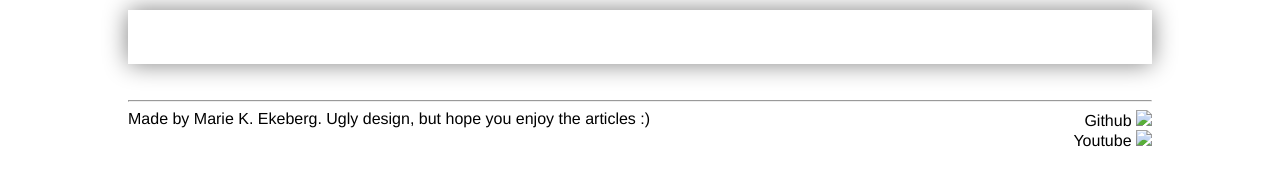
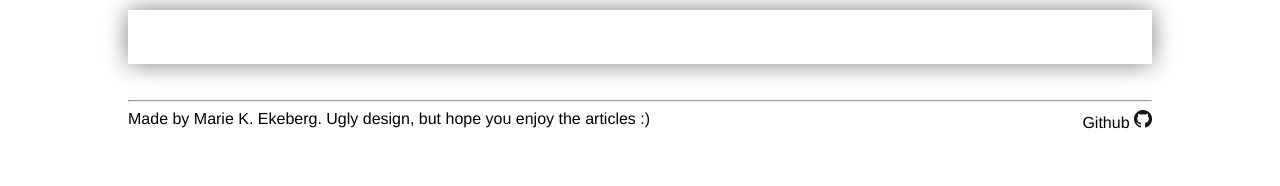
Before and after one commit to themkat/themkat.github.io, a Jekyll site: the page built from index.html, in a window 1280 px wide. Shown: the part 388-574 px from the top of the page. Built offline with Jekyll 4.4.1, drawn with Linux system fonts in a browser that asks for light colours; nearby versions of some CDN libraries.

Commit message:
Added a github icon and fixed the path so it works even with posts :)

```diff
--- a/_layouts/default.html
+++ b/_layouts/default.html
@@ -69,8 +69,7 @@
 
 			<!-- TODO: make these as a list on the left side. Name + icon (link) -->
 			<div class="external-links">
-				<a href="http://github.com/themkat">Github <img src="github.png" /></a>
-				<a href="http://youtube.com">Youtube <img src="github.png" /></a>
+				<a href="http://github.com/themkat">Github <img src="{{ "assets/img/github.png" | relative_url }}" /></a>
 			</div>
 		</div>
 	</body>
```
Also changed, not shown: assets/img/github.png (added).
